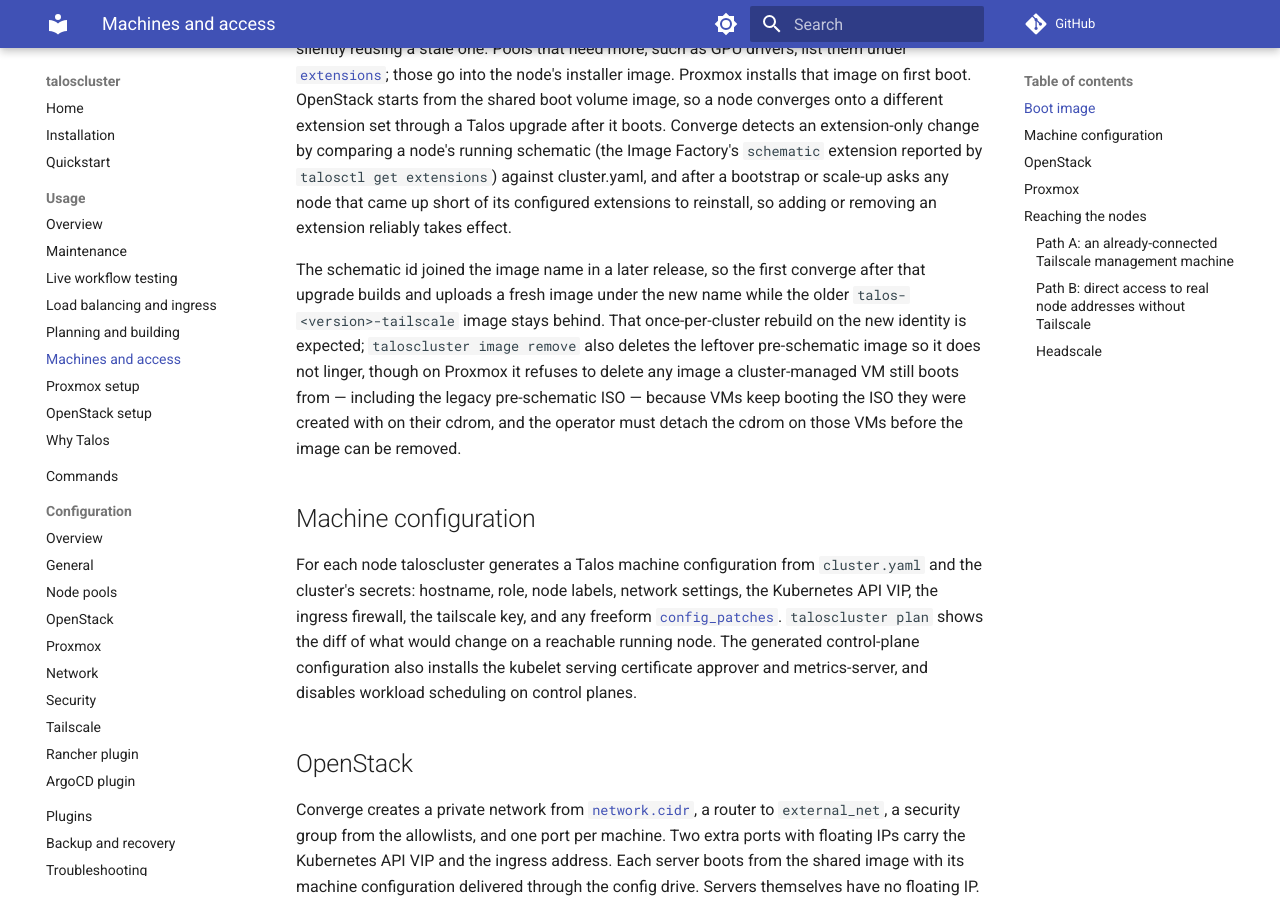
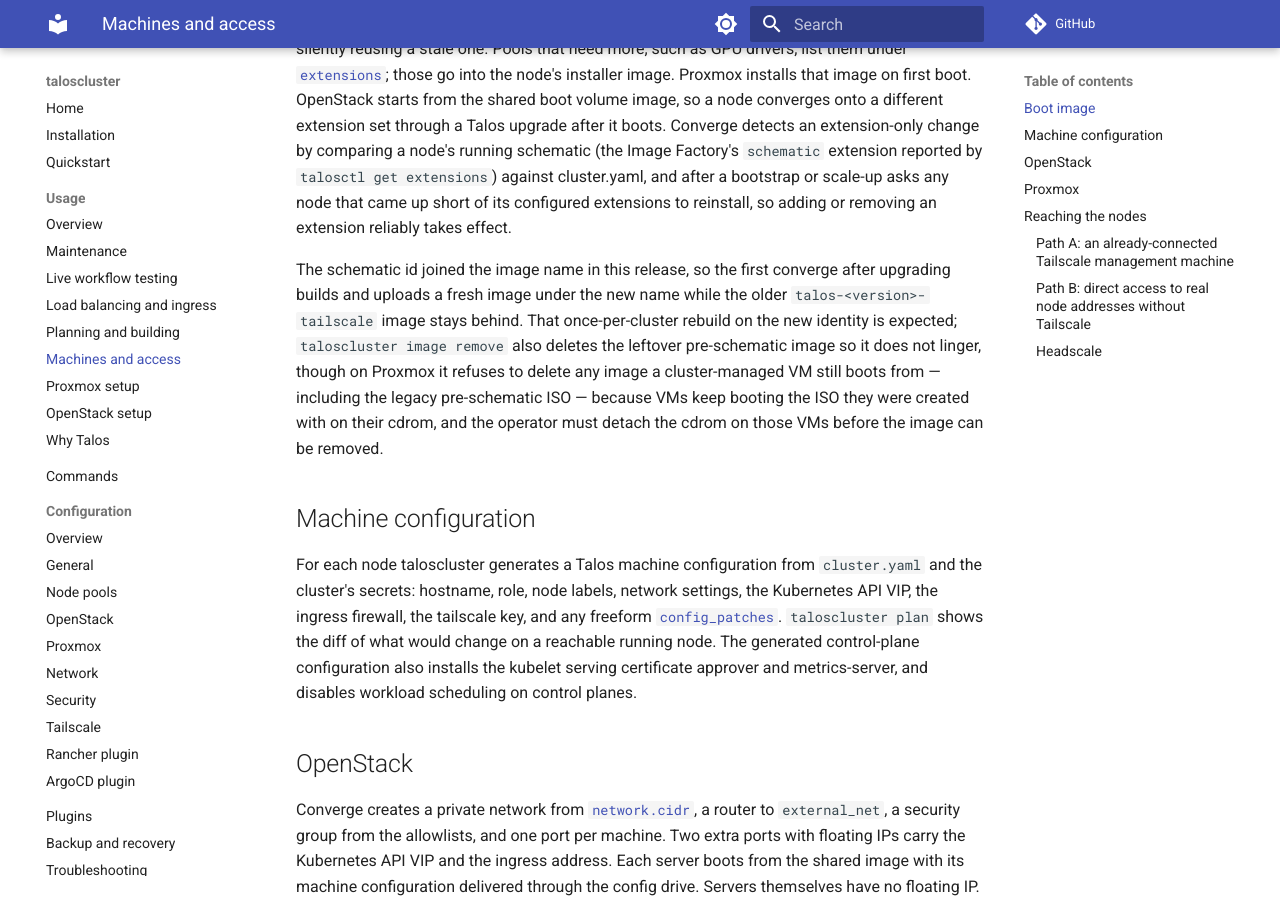
Before and after one commit to ncsa/taloscluster, an MkDocs documentation site: the page built from docs/concepts/machines.md, in a window 1280 px wide and 900 px high, scrolled down 465 px. Built offline with MkDocs 1.6.1 and Material for MkDocs 9.7.7, drawn with Linux system fonts in a browser that asks for light colours; comment, search, counter and statistics services are not loaded.

Commit message:
fix: **[P3] Fix the migration note tense in machines.md.** "The schematic id

```diff
--- a/docs/concepts/machines.md
+++ b/docs/concepts/machines.md
@@ -6,7 +6,7 @@ taloscluster discovers managed infrastructure from provider ownership markers ra
 
 Every converge starts by making sure a boot image for the pinned [`talos.version`](../configuration/general.md#talosversion) and base extension set exists at the provider. The image is built by the [Talos Image Factory](https://factory.talos.dev/) with the base extensions (tailscale and the QEMU guest agent) baked in, and its name embeds the schematic id, so changing the base extension set builds a fresh image under a new identity instead of silently reusing a stale one. Pools that need more, such as GPU drivers, list them under [`extensions`](../configuration/pools.md#extensions); those go into the node's installer image. Proxmox installs that image on first boot. OpenStack starts from the shared boot volume image, so a node converges onto a different extension set through a Talos upgrade after it boots. Converge detects an extension-only change by comparing a node's running schematic (the Image Factory's `schematic` extension reported by `talosctl get extensions`) against cluster.yaml, and after a bootstrap or scale-up asks any node that came up short of its configured extensions to reinstall, so adding or removing an extension reliably takes effect.
 
-The schematic id joined the image name in a later release, so the first converge after that upgrade builds and uploads a fresh image under the new name while the older `talos-<version>-tailscale` image stays behind. That once-per-cluster rebuild on the new identity is expected; `taloscluster image remove` also deletes the leftover pre-schematic image so it does not linger, though on Proxmox it refuses to delete any image a cluster-managed VM still boots from — including the legacy pre-schematic ISO — because VMs keep booting the ISO they were created with on their cdrom, and the operator must detach the cdrom on those VMs before the image can be removed.
+The schematic id joined the image name in this release, so the first converge after upgrading builds and uploads a fresh image under the new name while the older `talos-<version>-tailscale` image stays behind. That once-per-cluster rebuild on the new identity is expected; `taloscluster image remove` also deletes the leftover pre-schematic image so it does not linger, though on Proxmox it refuses to delete any image a cluster-managed VM still boots from — including the legacy pre-schematic ISO — because VMs keep booting the ISO they were created with on their cdrom, and the operator must detach the cdrom on those VMs before the image can be removed.
 
 ## Machine configuration
 
```
